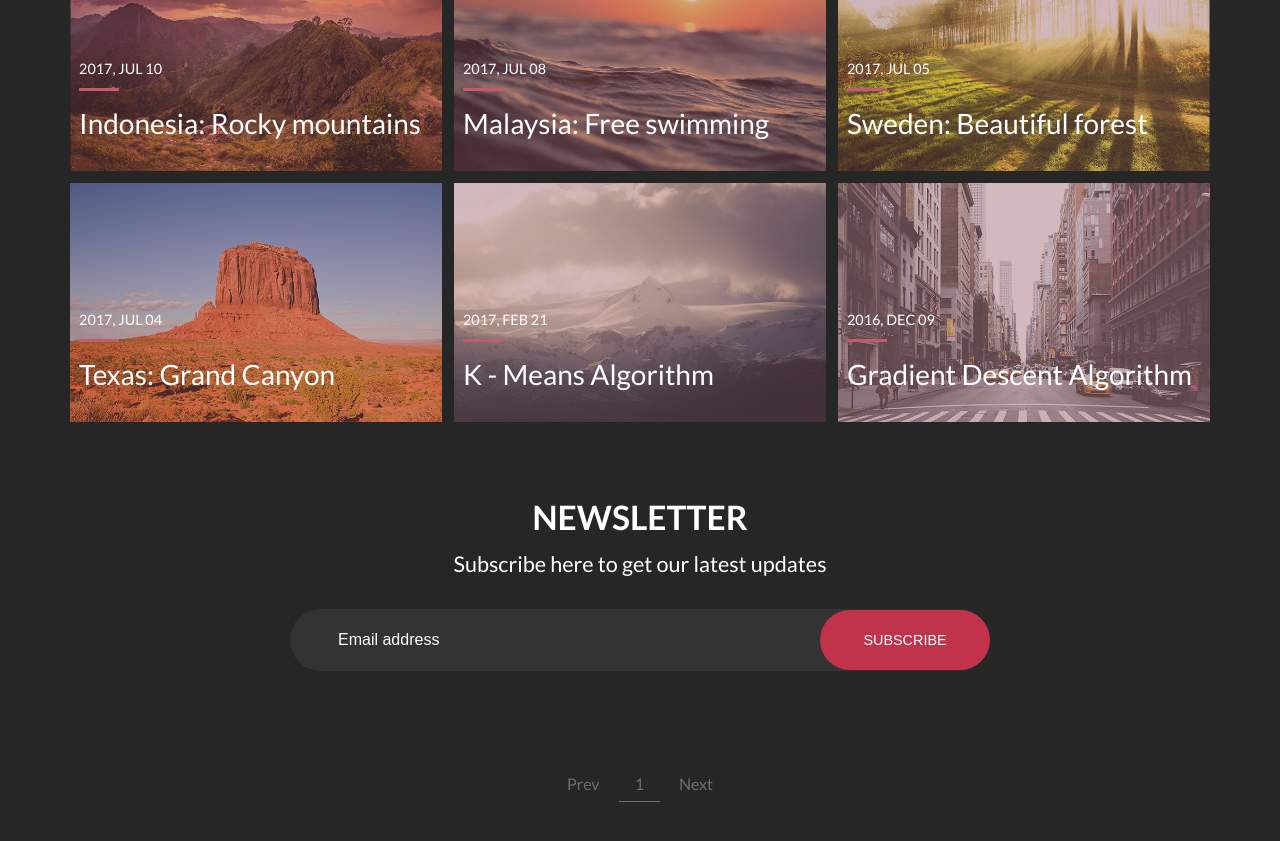
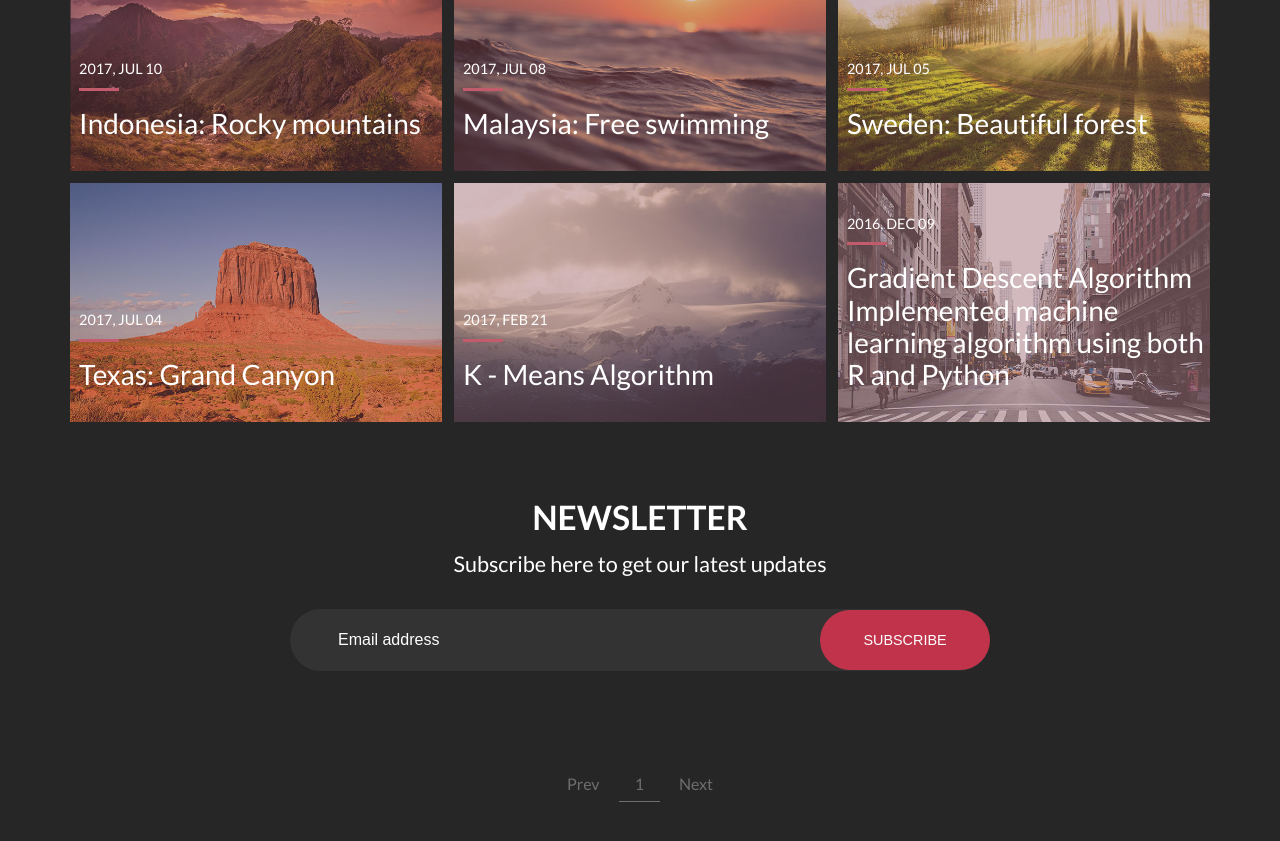
Before and after one commit to ganeshmandarapu/Projects, a Jekyll site: the page built from index.html, in a window 1280 px wide and 900 px high, scrolled down 703 px. Shown: the top 841 px of the window. Built offline with Jekyll 4.4.1, drawn with Linux system fonts in a browser that asks for light colours; the list of posts is cut into pages by our own code.

Commit message:
Text addition

```diff
--- a/_posts/2016-12-09-Gradient Descent Algorithm.markdown
+++ b/_posts/2016-12-09-Gradient Descent Algorithm.markdown
@@ -1,6 +1,7 @@
 ---
 layout: post
-title: "Gradient Descent Algorithm"
+title: "Gradient Descent Algorithm
+		Implemented machine learning algorithm using both R and Python"
 img: new-york.jpg # Add image post (optional)
 date: 2016-12-09 12:55:00 +0300
 description: You’ll find this post in your `_posts` directory. Go ahead and edit it and re-build the site to see your changes. # Add post description (optional)
```
